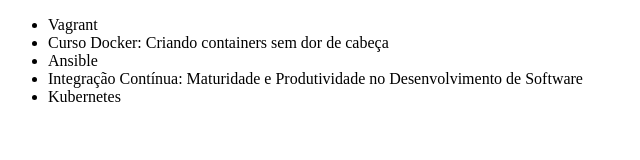
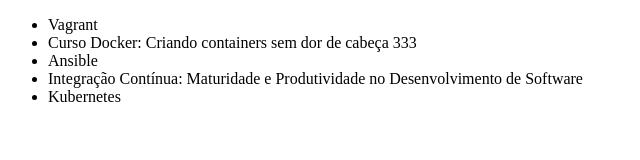
Before and after one commit to AndreLFCastro/alura-git, a plain HTML site: page index.html in a window 1280 px wide. Shown: the full height of the page, 0-640 px from the left. Drawn offline with Linux system fonts and the light colour scheme.

Commit message:
Adicionei o 333 ao titulo do curso docker

```diff
--- a/index.html
+++ b/index.html
@@ -7,7 +7,7 @@
 <body>
     <ul>
         <li>Vagrant</li>
-        <li>Curso Docker: Criando containers sem dor de cabeça</li>
+        <li>Curso Docker: Criando containers sem dor de cabeça 333</li>
         <li>Ansible</li>
         <li>Integração Contínua: Maturidade e Produtividade no Desenvolvimento de Software</li>
         <li>Kubernetes</li>
```
